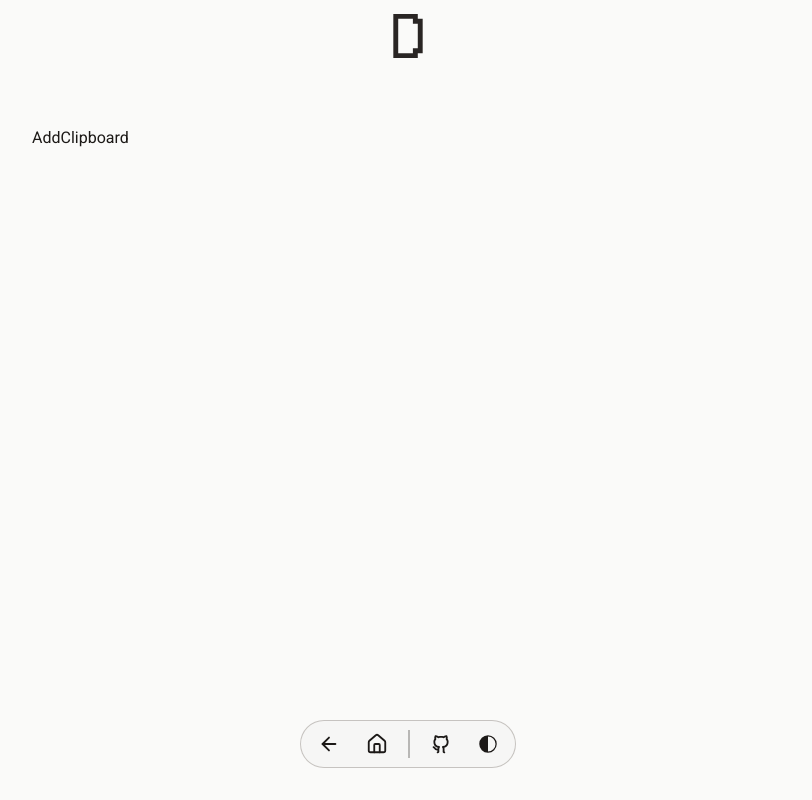
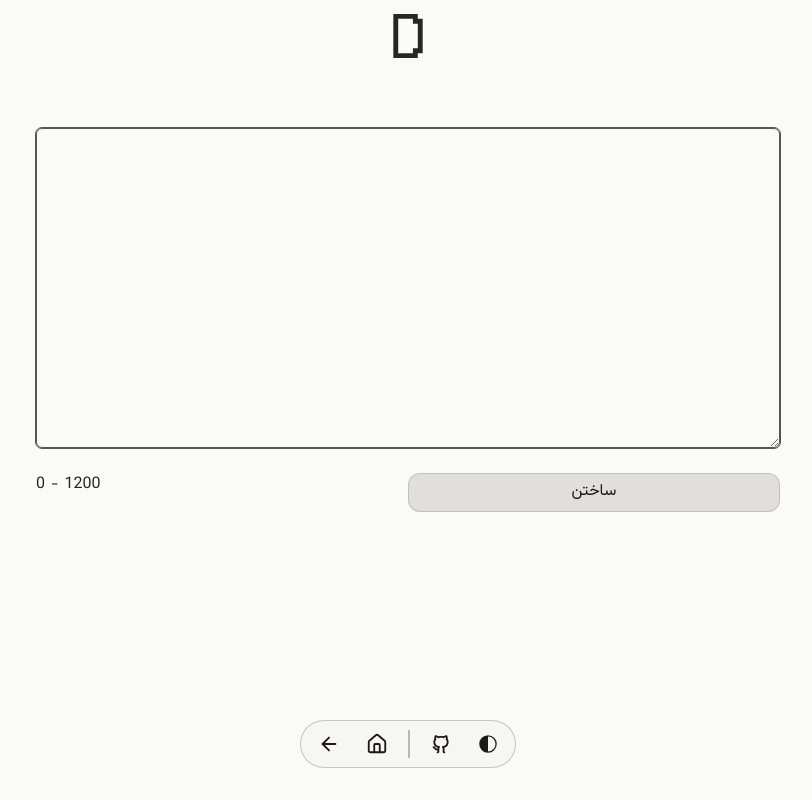
Before and after one commit to awmirosen/dropbaz, a Next.js app: page /clipboard/add in a window 1280 px wide. Shown: the whole page, without its empty margins (232-1044 px from the left). Built offline with nearby package versions, Linux system fonts and the light colour scheme.

Commit message:
clipboard form added

```diff
--- a/src/app/clipboard/add/page.tsx
+++ b/src/app/clipboard/add/page.tsx
@@ -1,12 +1,14 @@
+import AddClipboardForm from "@/components/form/add_form";
+
 export const metadata = {
   title: "Dropbaz | add",
 };
 
 const AddClipboard = () => {
   return (
-    <div>
-      <h1>AddClipboard</h1>
-    </div>
+    <section className="flex justify-center items-center mx-1">
+      <AddClipboardForm />
+    </section>
   );
 };
 
--- /dev/null
+++ b/src/components/form/add_form.tsx
@@ -0,0 +1,39 @@
+"use client";
+
+// import { addClipboard } from "@/actions/clipboard/add";
+import { useState } from "react";
+
+import SubmitButton from "@/components/submit_button";
+
+const AddClipboardForm = () => {
+  const [data, setData] = useState({ content: "" });
+  const maxChar = 1200;
+
+  return (
+    <form className="w-full">
+      <div className="w-full relative">
+        <textarea
+          name="content"
+          onChange={(e) => setData({ content: e.target.value as string })}
+          value={data.content}
+          className="w-full min-h-80 p-4 border border-stone-600 dark:border-stone-400 focus:outline-1 outline-stone-600 dark:outline-stone-400 rounded-md"
+          required
+          autoFocus
+          maxLength={maxChar}
+        />
+      </div>
+      <div dir="rtl" className="flex mt-4">
+        <div className="w-1/2">
+          <SubmitButton title="ساختن" loading="در حال انتقال ..." />
+        </div>
+        <div className="w-1/2 flex justify-end select-none text-stone-800 dark:text-stone-300">
+          <span>{maxChar.toString() as string}</span>
+          <span className="px-1.5">-</span>
+          <span>{data.content.length}</span>
+        </div>
+      </div>
+    </form>
+  );
+};
+
+export default AddClipboardForm;
--- a/src/components/form/otp_form.tsx
+++ b/src/components/form/otp_form.tsx
@@ -18,7 +18,7 @@ const OtpForm = () => {
   return (
     <form ref={formRef}>
       <label className="w-full flex justify-center mb-4 text-lg">
-        Enter your Clipboard Code
+        Enter your Code
       </label>
       <OTPInput
         value={code}
@@ -31,7 +31,7 @@ const OtpForm = () => {
             {...state}
             type="text"
             name="otp"
-            className="h-12 my-1 border border-stone-600 dark:border-stone-400 text-center rounded-xl mx-2 first:ml-0 last:mr-0 focus:outline-1 outline-stone-600 dark:outline-stone-400 "
+            className="h-12 my-1 border border-stone-600 dark:border-stone-400 text-center rounded-xl mx-2 first:ml-0 last:mr-0 focus:outline-1 outline-stone-600 dark:outline-stone-400"
             style={{ width: "3rem" }}
             required
           />
```
